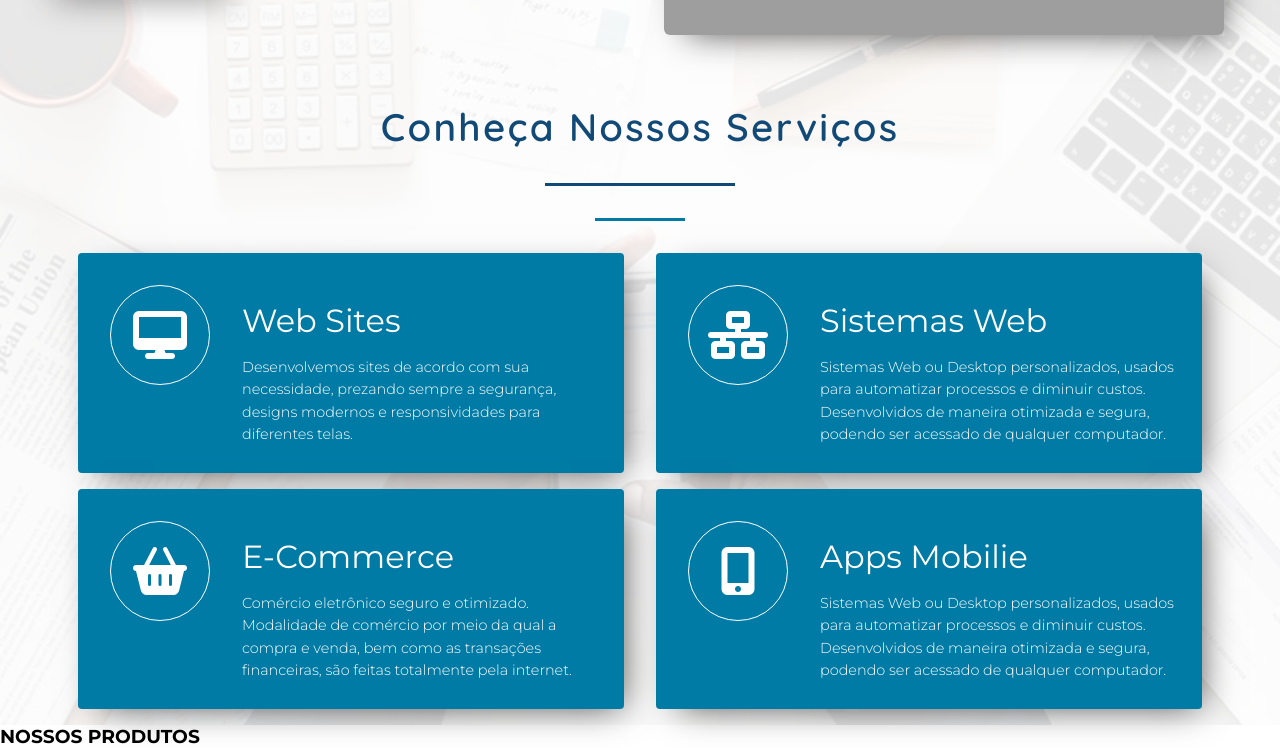
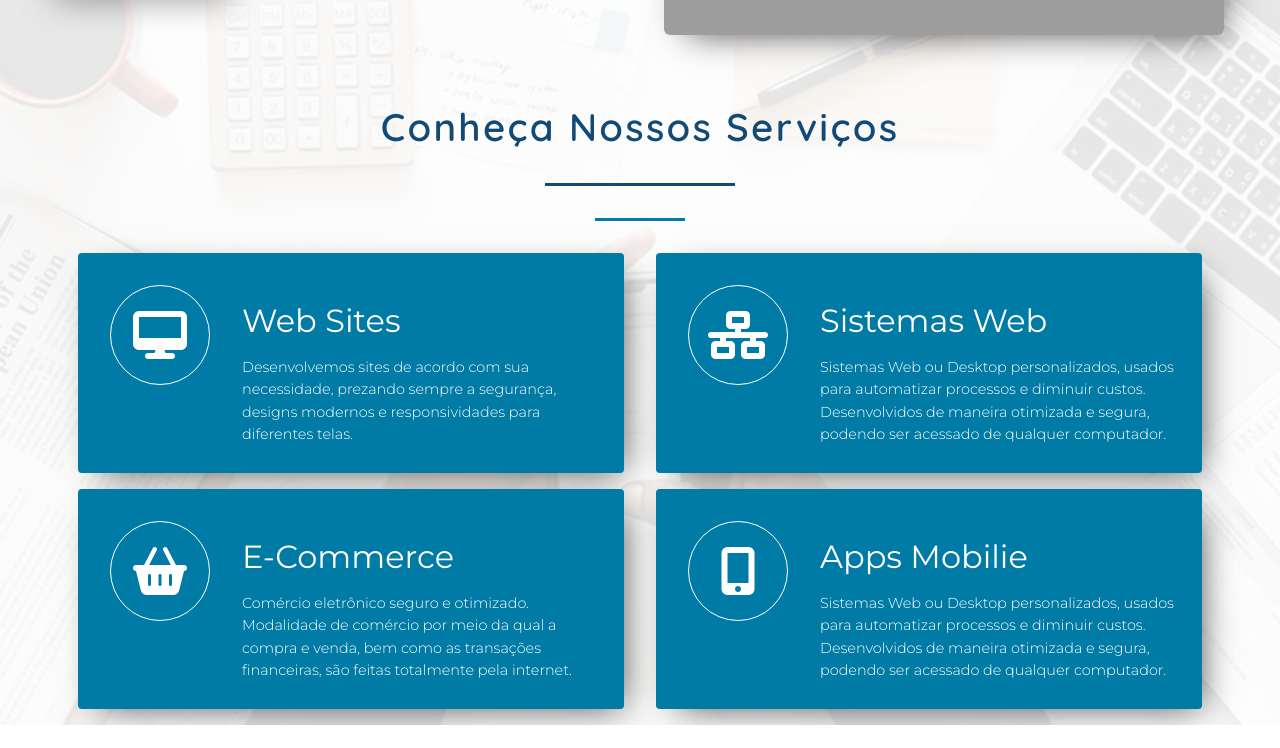
Before and after one commit to BTMiranda/infoalto-site, a plain HTML site: page index.html in a window 1280 px wide. Shown: the part 1297-2045 px from the top of the page. After the commit the page ends 2022 px from the top, so only its background shows below. Drawn offline with Linux system fonts and the light colour scheme; grey boxes are pictures that could not be loaded.

Commit message:
Serviços digitais
Serviços digitais

```diff
--- a/index.html
+++ b/index.html
@@ -127,8 +127,8 @@
       </div>
     </section>
   </main>
+  <!-- Serviços Digitais  -->
   <section id="services-digital">
-    <h3>NOSSOS PRODUTOS</h3>
   </section>
   <a href="https://api.whatsapp.com/send?phone=seunumerodetelefone&text=sua%20mensagem"
     class="float" target="_blank">
```
